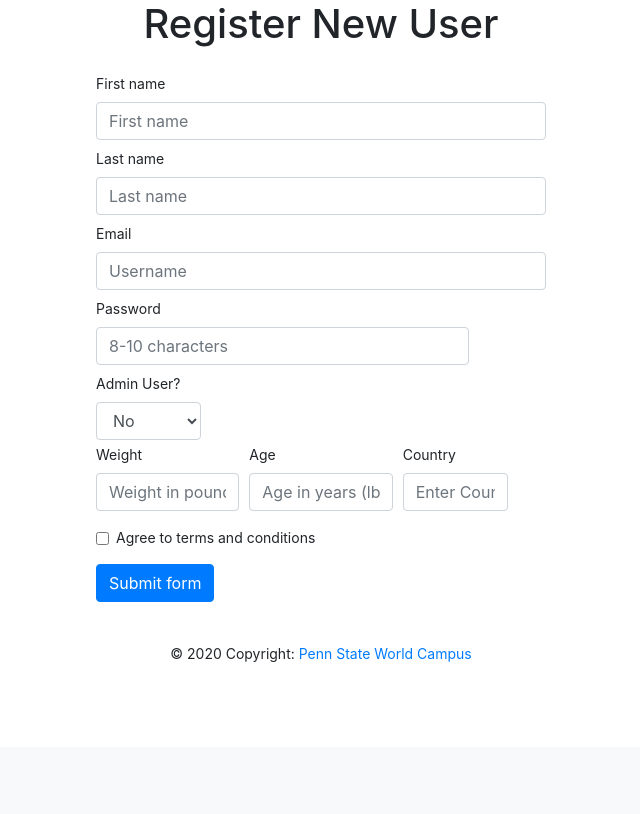
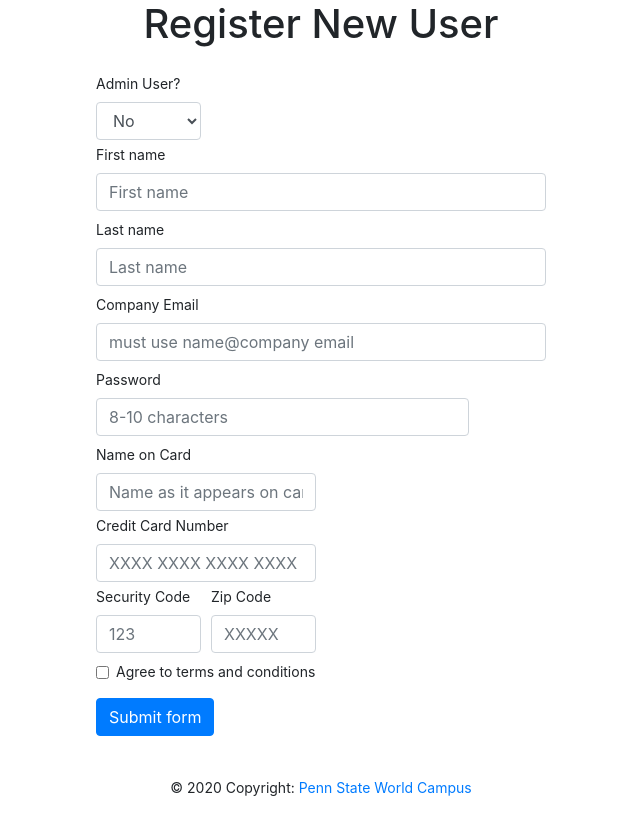
Before and after one commit to cmdavidson546/SW455-Project, a Flask app: page /register in a window 1280 px wide. Shown: the part 53-867 px from the top of the page, without its empty margins (319-959 px from the left). Before the commit the page ends 715 px from the top, so only its background shows below. Run offline with Flask 2, Linux system fonts and the light colour scheme; some libraries are stand-ins or nearby versions.

Commit message:
Fix registration page

```diff
--- a/templates/register.html
+++ b/templates/register.html
@@ -20,16 +20,29 @@
   <form class="needs-validation" id="register-form" action="/auth/register" method="post" novalidate>
 
   <div class="form-row">
+    <div class="col-md-3 mb-1">
+      <label for="admin">Admin User?</label>
+        <select form="register-form" class="form-control" id="admin" name="admin" defaultValue="0" required>
+            <option value="0">No</option>
+            <option value="1">Yes</option>
+        </select>
+      <div class="invalid-feedback">
+        Please provide a valid response. State whether you are an admin user.
+      </div>
+    </div>
+  </div>
+
+  <div class="form-row">
     <div class="col-md-12 mb-2">
       <label for="fname">First name</label>
-      <input type="text" class="form-control" id="fname" name="fname" placeholder="First name" placeholder="Jim" required>
+      <input type="text" class="form-control" id="fname" name="fname" placeholder="First name" required>
       <div class="invalid-feedback">
         Please provide first name.
       </div>
     </div>
     <div class="col-md-12 mb-2">
       <label for="lastname">Last name</label>
-      <input type="text" class="form-control" id="lastname" name="lastname" placeholder="Last name" placeholder="John" required>
+      <input type="text" class="form-control" id="lastname" name="lastname" placeholder="Last name" required>
       <div class="invalid-feedback">
         Please provide last name.
       </div>
@@ -38,15 +51,15 @@
 
   <div class="form-row">
     <div class="col-md-12 mb-2">
-      <label for="email">Email</label>
-        <input type="text" class="form-control" id="email" name="email" placeholder="Username" placeholder="test@test.com" required>
+      <label for="email">Company Email</label>
+        <input type="text" class="form-control" id="email" name="email" placeholder="must use name@company email" required>
         <div class="invalid-feedback">
           Please choose a username.
         </div>
     </div>
     <div class="col-md-10 mb-2">
       <label for="password">Password</label>
-      <input type="password" class="form-control" id="password" name="password" placeholder="8-10 characters" placeholder="" required>
+      <input type="password" class="form-control" id="password" name="password" placeholder="8-10 characters" required>
       <div class="invalid-feedback">
         Please provide a valid password.
       </div>
@@ -54,39 +67,41 @@
   </div>
 
   <div class="form-row">
-    <div class="col-md-3 mb-1">
-      <label for="admin">Admin User?</label>
-        <select form="register-form" class="form-control" id="admin" name="admin" defaultValue="0">
-            <option value="0">No</option>
-            <option value="1">Yes</option>
-        </select>
+      <div class="col-md-6 mb-1">
+      <label for="cardname">Name on Card</label>
+      <input type="text" class="form-control" id="cardname" name="cardname" placeholder="Name as it appears on card" required>
       <div class="invalid-feedback">
-        Please provide a valid response. State whether you are an admin user.
+        Please provide name on card.
       </div>
     </div>
   </div>
+
   <div class="form-row">
-    <div class="col-md-4 mb-3">
-      <label for="weight">Weight</label>
-      <input type="text" class="form-control" id="weight" name="weight" placeholder="Weight in pounds (lb)" placeholder="180" required>
+    <div class="col-md-6 mb-1">
+      <label for="cardnumber">Credit Card Number</label>
+      <input type="text" class="form-control" id="cardnumber" name="cardnumber" placeholder="XXXX XXXX XXXX XXXX" required>
       <div class="invalid-feedback">
-        Please provide weight in pounds.
+        Please provide card number.
       </div>
     </div>
-      <div class="col-md-4 mb-3">
-      <label for="age">Age</label>
-      <input type="text" class="form-control" id="age" name="age" placeholder="Age in years (lb)" placeholder="40" required>
+  </div>
+
+  <div class="form-row">
+       <div class="col-md-3 mb-2">
+      <label for="cardcode">Security Code</label>
+      <input type="text" class="form-control" id="cardcode" name="cardcode" placeholder="123" required>
       <div class="invalid-feedback">
-        Please provide age in years.
+        Please provide security code.
       </div>
     </div>
-    <div class="col-md-3 mb-3">
-      <label for="country">Country</label>
-      <input type="text" class="form-control" id="country" name="country" placeholder="Enter Country" placeholder="USA" required>
+      <div class="col-md-3 mb-2">
+      <label for="zipcode">Zip Code</label>
+      <input type="text" class="form-control" id="zipcode" name="zipcode" placeholder="XXXXX" required>
       <div class="invalid-feedback">
-        Please provide country or region.
+        Please provide zip code.
       </div>
     </div>
+
   </div>
 
   <div class="form-group">
@@ -114,7 +129,7 @@
         // Fetch all the forms we want to apply custom Bootstrap validation styles to
         var forms = document.getElementsByClassName('needs-validation');
 
-        // Loop over them and prevent submission if not filled in
+        // Loop over them and prevent submission
         var validation = Array.prototype.filter.call(forms, function(form) {
             form.addEventListener('submit', function(event) {
 
```
